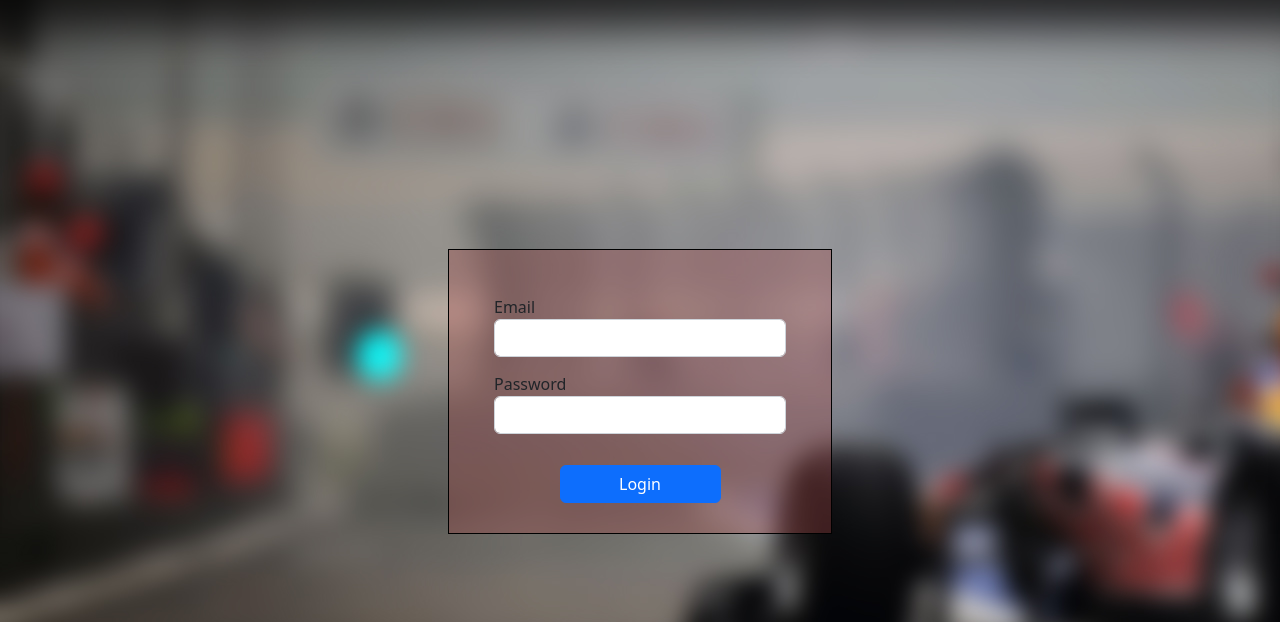
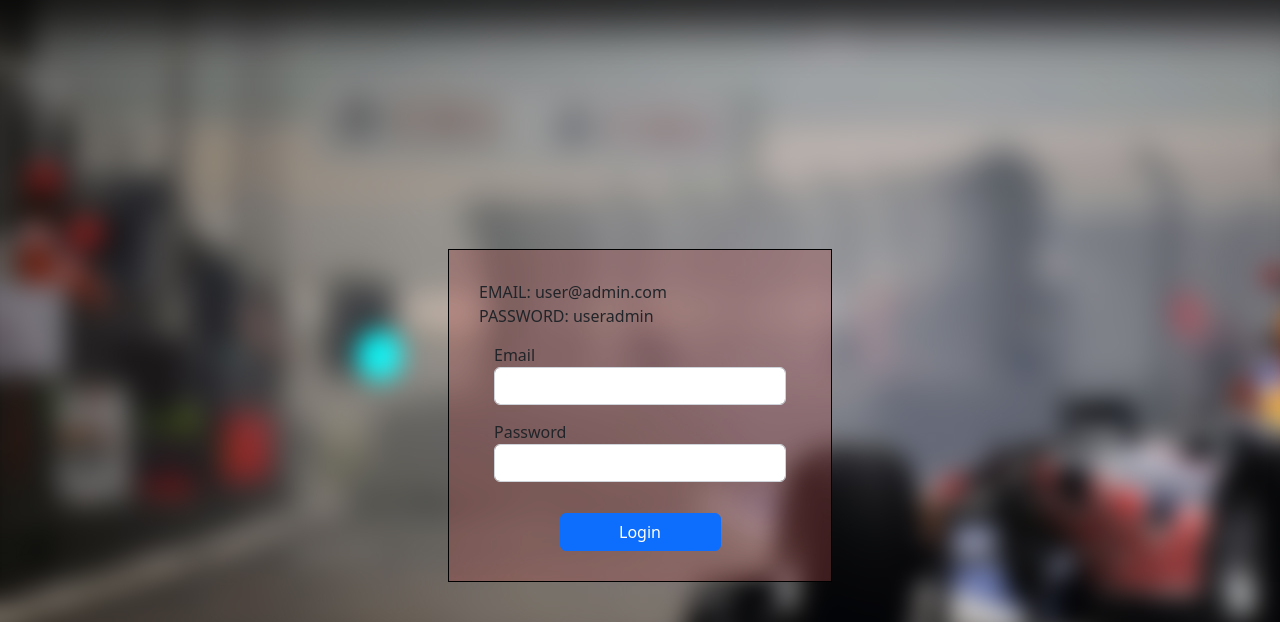
Before and after one commit to agustin-lopez/formula-one, a PHP site: page /login in a window 1280 px wide. Shown: the part 62-684 px from the top of the page. Run offline with PHP 8.4, Linux system fonts and the light colour scheme.

Commit message:
Update formLogin.tpl
pongo visibles los datos para loguearse

```diff
--- a/templates/formLogin.tpl
+++ b/templates/formLogin.tpl
@@ -3,6 +3,11 @@
 <div class="login-container">
 
     <form method="POST" action="validate">
+
+        <div>
+            <p>EMAIL: user@admin.com</p> <br>
+            <p>PASSWORD: useradmin</p>
+        </div>
 
         <div class="form-group">
             <label for="email">Email</label>
```
